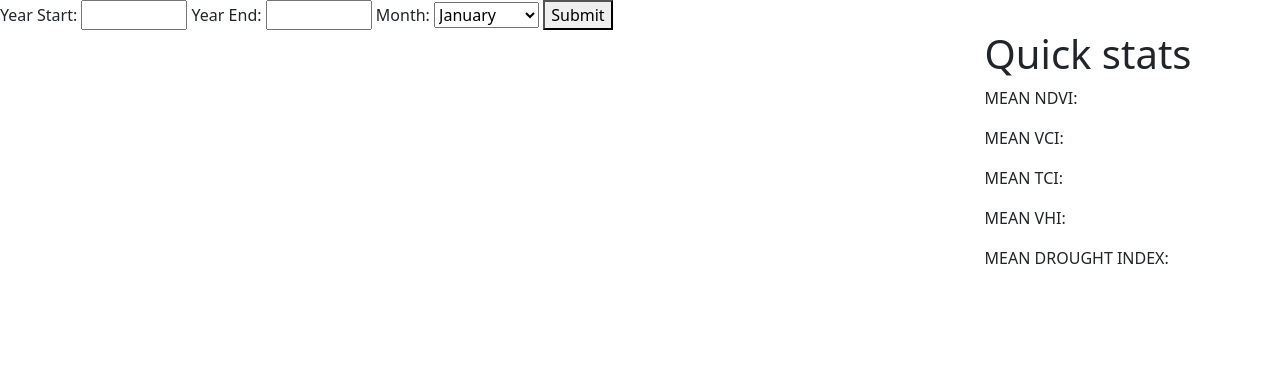
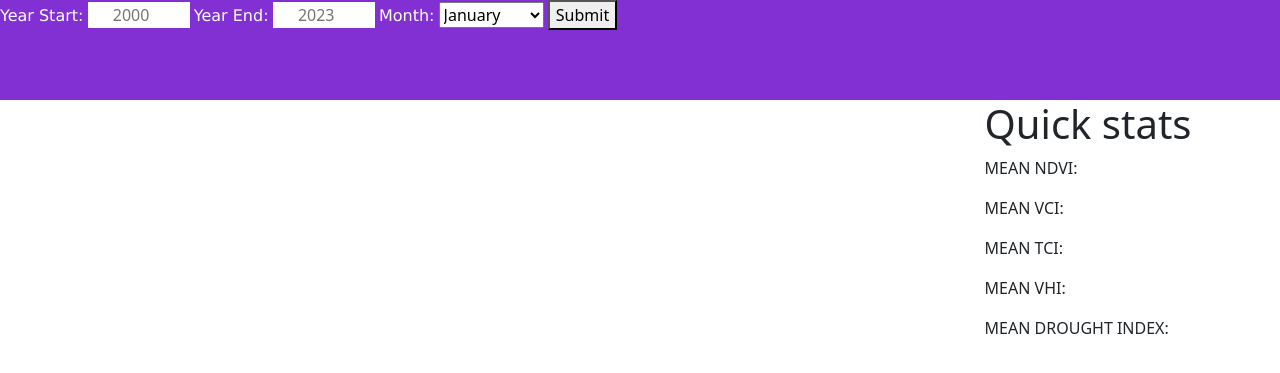
Before and after one commit to john-ngugi/Django-folium-droughtIndex, a Django app: template templates/map.html in a window 1280 px wide. Shown: the top 373 px of the page. Run offline with Django 4.2, Linux system fonts and the light colour scheme; the template is opened without the code that fills it, so the values that code supplies are empty; some libraries are stand-ins or nearby versions.

Commit message:
new commits

```diff
--- a/maps/views.py
+++ b/maps/views.py
@@ -51,7 +51,7 @@ folium.Map.add_ee_layer = add_ee_layer
 
 def index(request):
     # Create a map centered at Nakuru, Kenya
-    m = folium.Map(location=[-2.3746, 37.9715],tiles='https://{s}.tile.opentopomap.org/{z}/{x}/{y}.png',attr='Map data: &copy; <a href="https://www.openstreetmap.org/copyright">OpenStreetMap</a> contributors, <a href="http://viewfinderpanoramas.org">SRTM</a> | Map style: &copy; <a href="https://opentopomap.org">OpenTopoMap</a> (<a href="https://creativecommons.org/licenses/by-sa/3.0/">CC-BY-SA</a>)', zoom_start=9,height='100%',name='terrainOSM')
+    m = folium.Map(location=[-2.3746, 37.9715],tiles='https://{s}.tile.opentopomap.org/{z}/{x}/{y}.png',attr='Map data: &copy; <a href="https://www.openstreetmap.org/copyright">OpenStreetMap</a> contributors, <a href="http://viewfinderpanoramas.org">SRTM</a> | Map style: &copy; <a href="https://opentopomap.org">OpenTopoMap</a> (<a href="https://creativecommons.org/licenses/by-sa/3.0/">CC-BY-SA</a>)', zoom_start=9,height='95%',name='terrainOSM')
     worldImagery= folium.TileLayer(tiles='https://server.arcgisonline.com/ArcGIS/rest/services/World_Imagery/MapServer/tile/{z}/{y}/{x}', attr= 'Tiles &copy; Esri &mdash; Source: Esri, i-cubed, USDA, USGS, AEX, GeoEye, Getmapping, Aerogrid, IGN, IGP, UPR-EGP, and the GIS User Community',name='ESRI world Imagery')
     # basemapOSM =folium.TileLayer('https://{s}.tile.opentopomap.org/{z}/{x}/{y}.png',attr='Map data: &copy; <a href="https://www.openstreetmap.org/copyright">OpenStreetMap</a> contributors, <a href="http://viewfinderpanoramas.org">SRTM</a> | Map style: &copy; <a href="https://opentopomap.org">OpenTopoMap</a> (<a href="https://creativecommons.org/licenses/by-sa/3.0/">CC-BY-SA</a>)')
 
--- a/templates/map.html
+++ b/templates/map.html
@@ -41,7 +41,7 @@
 
         .main-content {
             /* height: 100vh;*/
-            width: 100vw;
+            width: 100%;
             display: flex;
         }
 
@@ -55,23 +55,44 @@
             width: 30vw;
             height: 100%;
         }
+
+        .form-dates {
+            background-color: rgb(130, 48, 211);
+            width: 100%;
+            height: 100px;
+        }
+
+        .form-dates input {
+            border-color: rgb(255, 255, 255);
+            border-radius: solid 20px;
+            box-shadow: none;
+            outline: none;
+            border-width: 0px;
+            color: black;
+            text-align: center;
+        }
+
+        .form-dates label {
+            font-family: Verdana, Geneva, Tahoma, sans-serif;
+            color: white;
+        }
     </style>
 </head>
 
-<body>
+<body class="body">
     <div id="loading-overlay">
         <div id="loading-content">
             <img src="{% static '/images/output-onlinegiftools (3).gif' %}" alt="Loading...">
             <p id="loading-message" class="text-dark">Loading...</p>
         </div>
     </div>
-    <form method="POST">
+    <form class="form-dates" method="POST">
         {% csrf_token %}
         <label for="year_start">Year Start:</label>
-        <input type="number" id="year_start" name="year_start" min="2000" max="2100" required>
+        <input type="number" id="year_start" name="year_start" min="2000" max="2100" required placeholder="2000">
 
         <label for="year_end">Year End:</label>
-        <input type="number" id="year_end" name="year_end" min="2000" max="2100" required>
+        <input type="number" id="year_end" name="year_end" min="2000" max="2100" required placeholder="2023">
 
         <label for="month">Month:</label>
         <select id="month" name="month" required>
```
